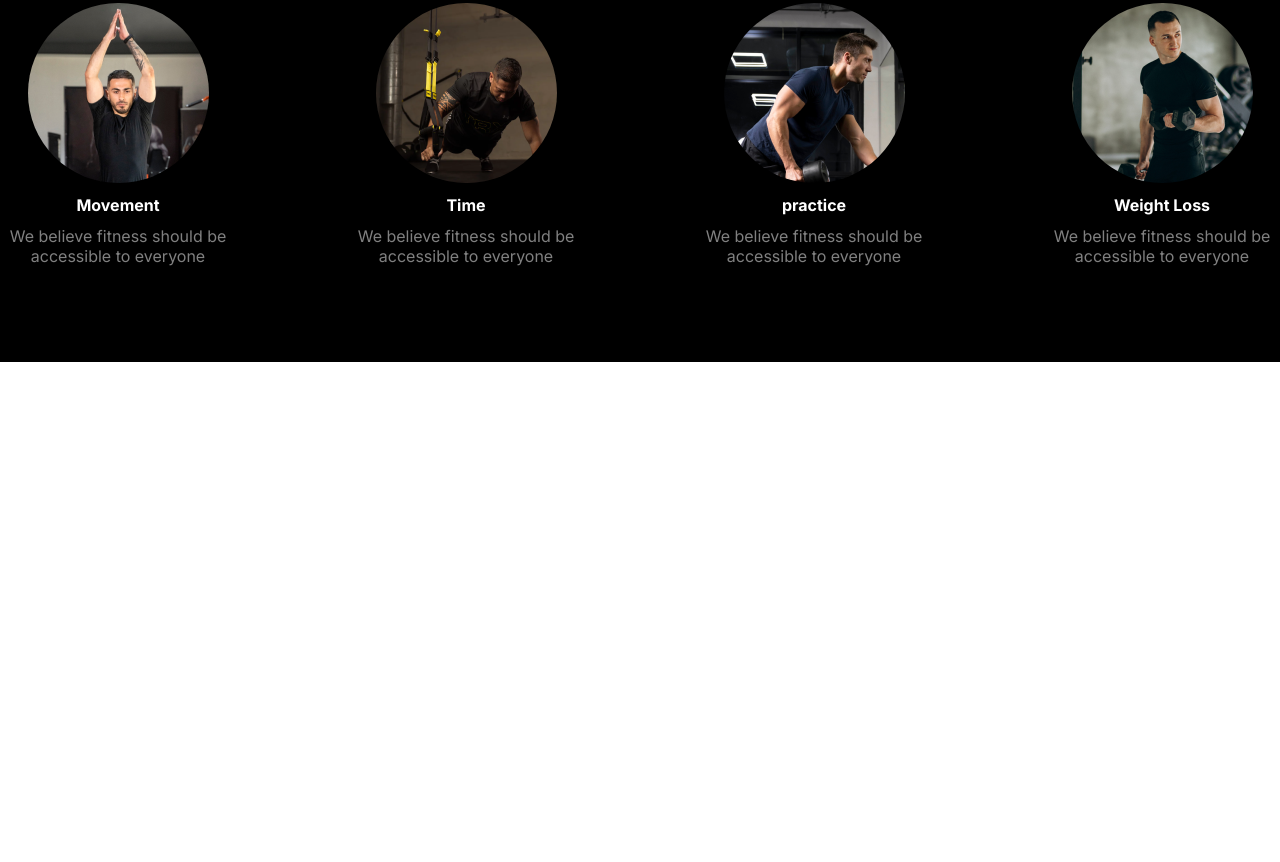
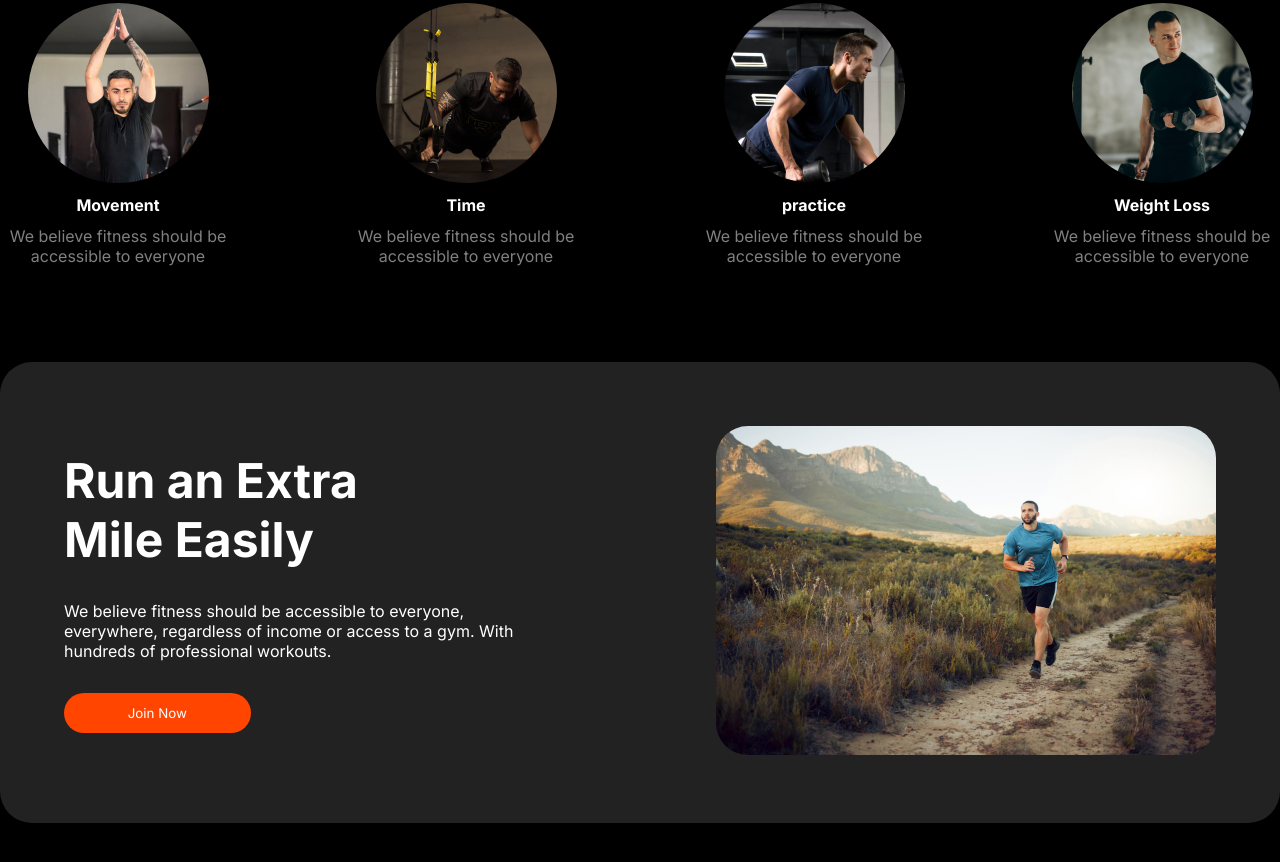
Before and after one commit to enamul-dev/B10A02-Fitness-Page, a plain HTML site: page index.html in a window 1280 px wide. Shown: the part 838-1700 px from the top of the page. Before the commit the page ends 1200 px from the top, so only its background shows below. Drawn offline with Linux system fonts and the light colour scheme; a web font is replaced by a local one.

Commit message:
join now div added

```diff
--- a/index.html
+++ b/index.html
@@ -85,8 +85,18 @@
                  <p class="gym-id-paragraph">We believe fitness should be accessible to everyone</p>
             </div>
         </div>
+     </div>
+
+     <div class="container run-extra-div">
+        <div class="discription-div">
+            <h2 class="run-header">Run an Extra <br> Mile Easily</h2>
+            <p>We believe fitness should be accessible to everyone, <br> everywhere, regardless of income or access to a gym. With <br>hundreds of professional workouts.</p>
+            <button class="Join-btn">Join Now</button>
         </div>
-
+        <div>
+            <img class="run-img" src="/assets/img-1.jpg" alt="run-img">
+        </div>
+     </div>
     </section>
 
 </body>
--- a/styles.css
+++ b/styles.css
@@ -197,3 +197,36 @@ h4{
         padding-left: 4em;
     }
 }
+.section-two{
+    padding-bottom: 7em;
+}
+.run-extra-div{
+    display: flex;
+    justify-content: space-between;
+    align-items: center;
+    background-color: #222222;
+    padding: 4em;
+    border-radius: 2em;
+
+}
+.run-header{
+    font-size: 3em;
+}
+.discription-div{
+    display: grid;
+    gap: 2em;
+
+}
+.Join-btn{
+    color: white;
+    background-color: orangered;
+    padding: 0.9em 4em;
+    border: 1px solid gray;
+    border-radius: 2em;
+    width: 14em;
+    border: none;
+}
+.run-img{
+    width: 500px;
+    border-radius: 2em;
+}
```
